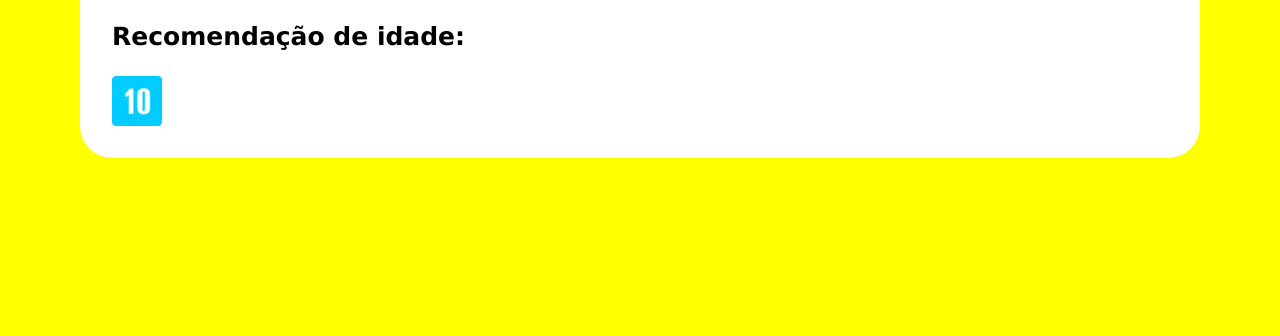
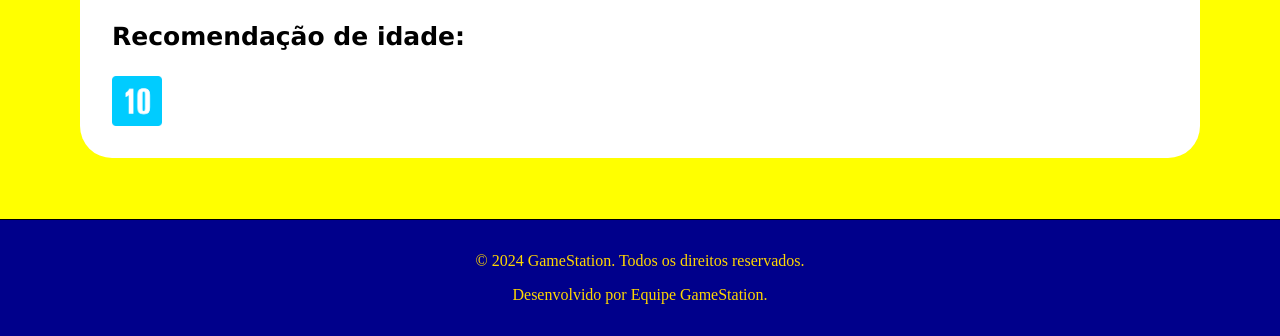
Before and after one commit to Snoopy3006/projeto, a plain HTML site: page GameStation Alterações 2.8/src/html/jogos de rpg.html in a window 1280 px wide. Shown: the part 4267-4603 px from the top of the page. Before the commit the page ends 4425 px from the top, so only its background shows below. Drawn offline with Linux system fonts and the light colour scheme.

Commit message:
Update jogos de rpg.html

```diff
--- a/GameStation Alterações 2.8/src/html/jogos de rpg.html
+++ b/GameStation Alterações 2.8/src/html/jogos de rpg.html
@@ -300,3 +300,15 @@
 <p style="font-family: Verdana, Geneva, Tahoma, sans-serif; font-size: 25px;">Recomendação de idade:</p>
 
 <img src="../img/10 anos.png" title="Idade de 10 anos" alt="Ícones de Idade" width="50" height="50">
+
+</section>
+	</a>
+	<br><br>
+
+<footer id="rodapé">
+		<p>© 2024 GameStation. Todos os direitos reservados.</p>
+		<p>Desenvolvido por Equipe GameStation.</p>
+	</footer>
+
+
+</body>
```
